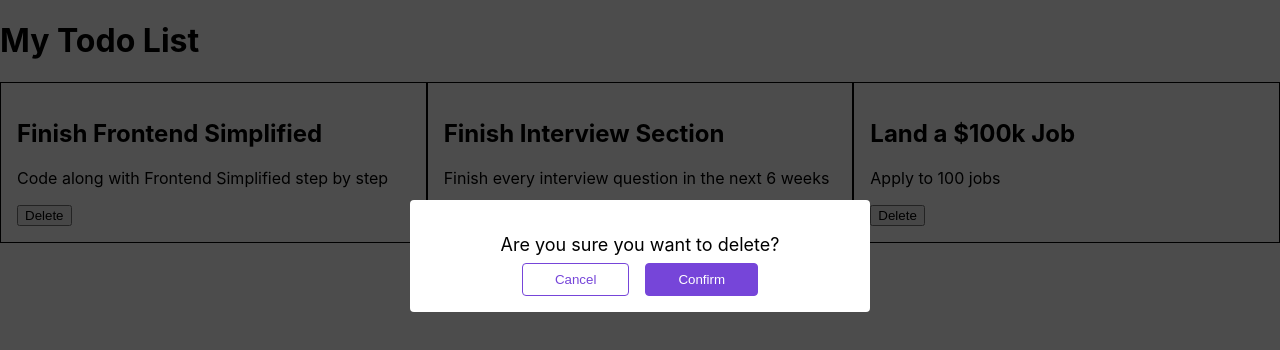
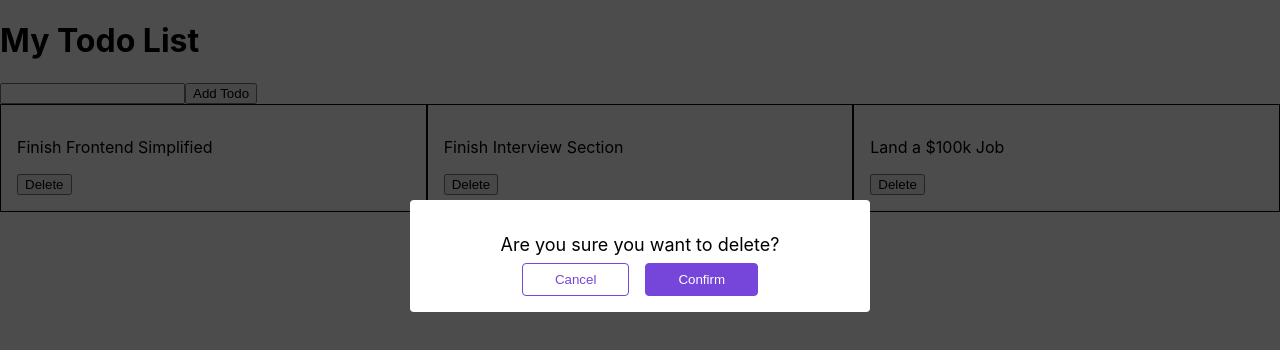
Before and after one commit to iroussos25/react-course-crash, a React (Create React App) app: page / in a window 1280 px wide. Shown: the top 350 px of the page. Built offline with nearby package versions, Linux system fonts and the light colour scheme.

Commit message:
1.5 done

```diff
--- a/src/App.jsx
+++ b/src/App.jsx
@@ -8,14 +8,17 @@
   return (
     <div>
     <Title />
+    <div>
+      <input type="text" onChange={(event) => {
+        console.log(event.target.value);
+      }} />
+      <button>Add Todo</button>
+    </div>
        <div className="todo__wrapper">
 
-     <Todo title= "Finish Frontend Simplified"
-           paragraph="Code along with Frontend Simplified step by step"/>
-     <Todo title = "Finish Interview Section"
-           paragraph = "Finish every interview question in the next 6 weeks"/>
-     <Todo title = "Land a $100k Job"
-           paragraph = "Apply to 100 jobs"/>
+     <Todo title= "Finish Frontend Simplified" />
+     <Todo title = "Finish Interview Section" />
+     <Todo title = "Land a $100k Job" />
        </div>
     <Modal title = "Are you sure you want to delete?"/>
 
--- a/src/Components/Todo.jsx
+++ b/src/Components/Todo.jsx
@@ -1,12 +1,14 @@
 import './Todo.css';
 
-function Todo({title, paragraph}) {
-    console.log(title, paragraph);
+function Todo({title}) {
+    function deleteTodo(id) {
+        console.log('deleteTodo()', title.toUpperCase());
+    }
+
     return (
          <div className="todo">
-     <h2>{title}</h2>
-        <p>{paragraph}</p>
-     <button>Delete</button>
+     <p>{title}</p>
+     <button onClick={() => deleteTodo(1)}>Delete</button>
      </div>
     );
 }
--- a/src/Components/modal.jsx
+++ b/src/Components/modal.jsx
@@ -6,8 +6,8 @@
   <div className="modal">
     <p className="modal__title">{title}</p>
     <div className="modal__buttons">
-      <button className="btn btn__cancel">Cancel</button>
-      <button className="btn">Confirm</button>
+      <button onClick={()=> console.log('Cancel')} className="btn btn__cancel">Cancel</button>
+      <button onClick={()=> console.log('Confirm')} className="btn">Confirm</button>
     </div>
   </div>
   <div className="backdrop" />
```
